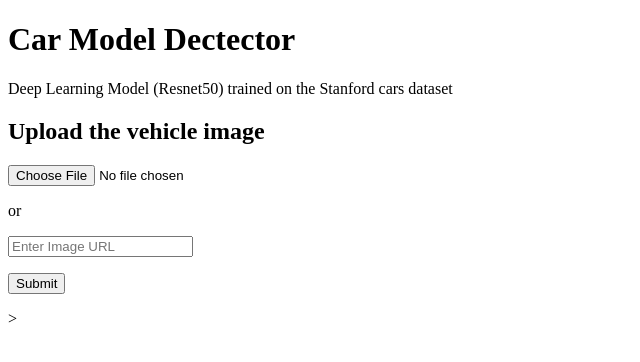
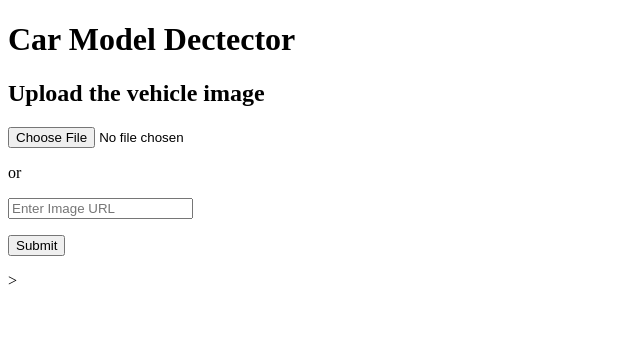
Before and after one commit to AC-W/Car_model_Classification_deep_learning, a Flask app: page / in a window 1280 px wide. Shown: the top 362 px of the page, without its empty margins (0-640 px from the left). Run offline with Flask 2, Linux system fonts and the light colour scheme; some libraries are stand-ins or nearby versions.

Commit message:
large file

```diff
--- a/templates/index.html
+++ b/templates/index.html
@@ -5,13 +5,10 @@
         <meta http-equiv="X-UA-Compatible" content="IE=edge">
         <meta name="viewport" content="width-device-width, initial-scale=1.0">
         <script src="https://ajax.googleapis.com/ajax/libs/jquery/3.1.0/jquery.min.js"></script>
-        <title>Car Model Dectector</title>
+        <title>Car Model Dectection</title>
     </head>
     <body>
         <h1> Car Model Dectector </h1>
-        <p>
-            Deep Learning Model (Resnet50) trained on the Stanford cars dataset
-        </p>
         <p>
             {% with messages = get_flashed_messages() %}
               {% if messages %}
```
